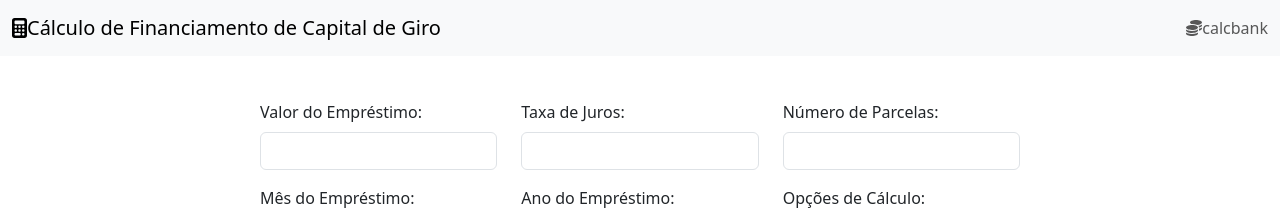
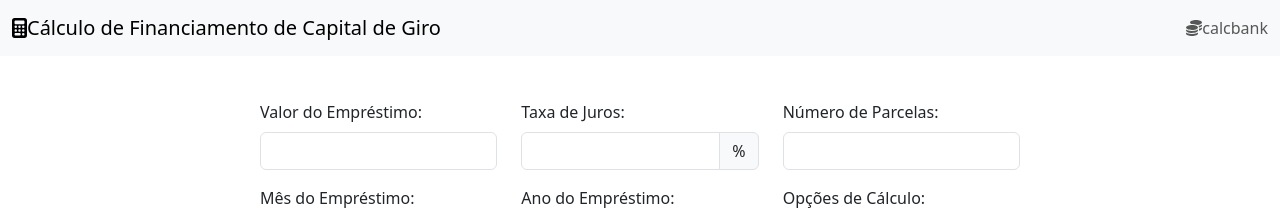
Before and after one commit to joanamds/app-calc-financiamento, a React (Create React App) app: page / in a window 1280 px wide. Shown: the top 217 px of the page. Built offline with nearby package versions, Linux system fonts and the light colour scheme.

Commit message:
consertando o comportamento no input de juros

```diff
--- a/src/components/Form.tsx
+++ b/src/components/Form.tsx
@@ -1,7 +1,7 @@
 import { useState, useContext, useRef } from "react";
 import { CalculationOption } from "../calculations/types/CalculationOption";
 import LoanContext from "../context/LoanContext";
-import { Input, Label, Form, Button, Row, Col, FormGroup } from 'reactstrap';
+import { Input, Label, Form, Button, Row, Col, FormGroup, InputGroupText, InputGroup} from 'reactstrap';
 import { PreFixedOnBalance, PreFixedOnInstallment, PostFixedOnBalanceWithCorrection, PostFixedOnBalanceWithInstallmentCorrection, PostFixedOnInstallmentWithCorrection } from "../calculations";
 import { FontAwesomeIcon } from '@fortawesome/react-fontawesome';
 import { faRedo } from '@fortawesome/free-solid-svg-icons';
@@ -79,9 +79,12 @@ function LoanForm(): JSX.Element {
           </FormGroup>
         </Col>
         <Col md="4">
-          <FormGroup>
+        <FormGroup>
             <Label htmlFor="interestRate">Taxa de Juros:</Label>
-            <Input type="text" id="interestRate" value={interestRate ? `${interestRate}%` : ""} onChange={handleInterestRateChange} />
+            <InputGroup>
+              <Input type="number" id="interestRate" value={interestRate} onChange={handleInterestRateChange} />
+              <InputGroupText>%</InputGroupText>
+            </InputGroup>
           </FormGroup>
         </Col>
         <Col md="4">
```
